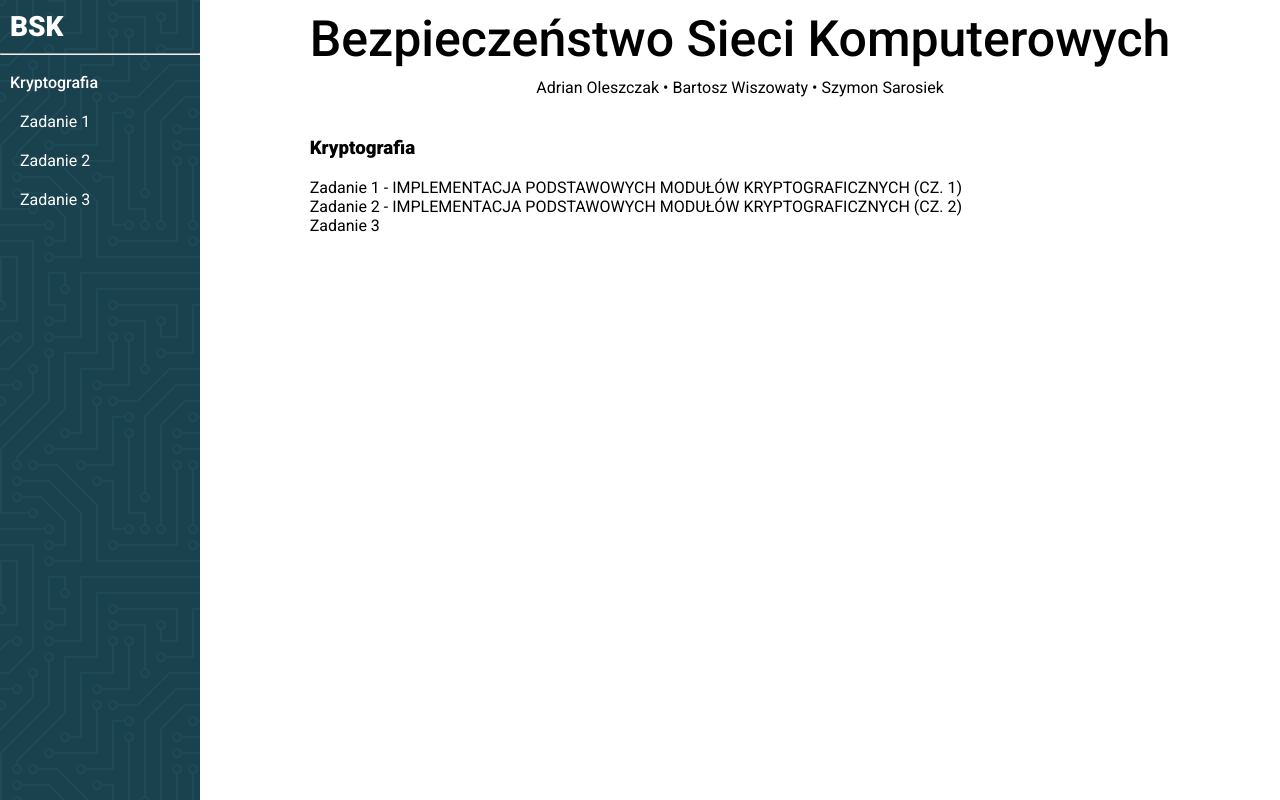
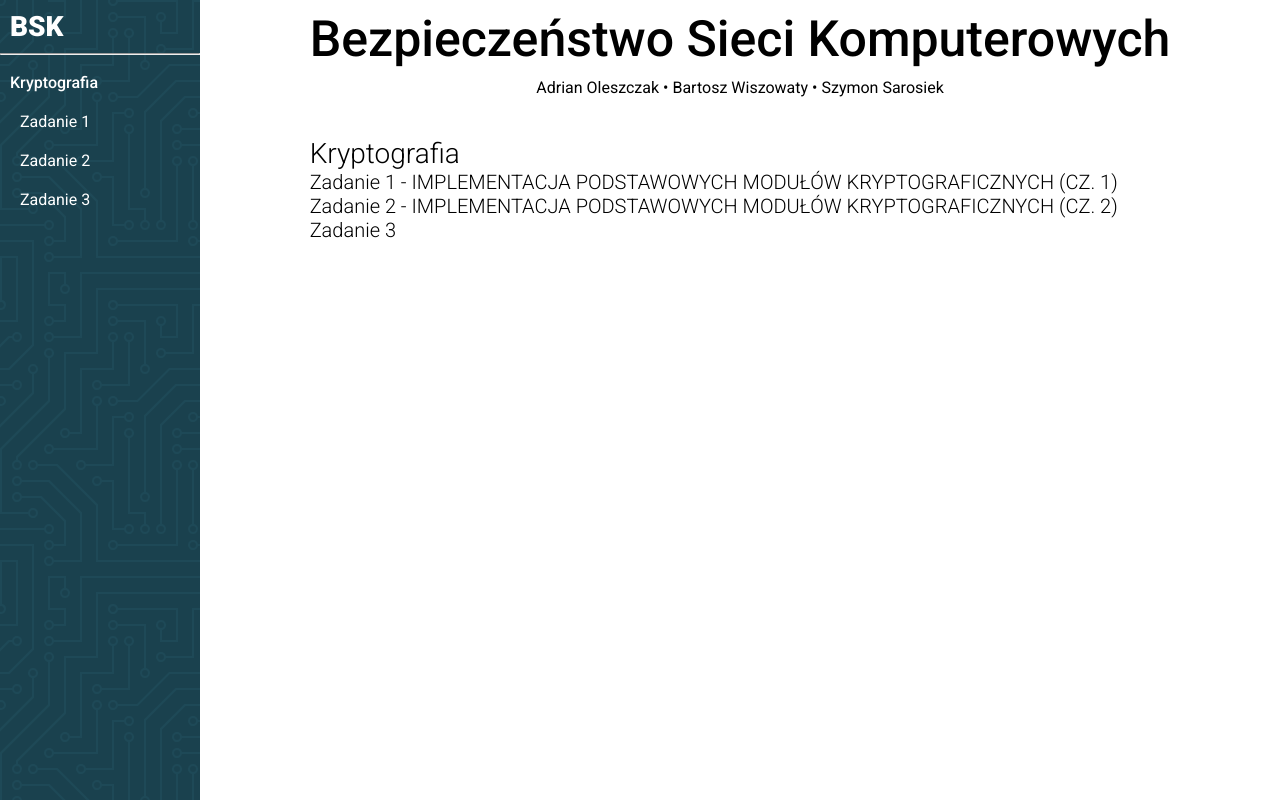
Before and after one commit to bsk-ps/bsk, a React (Create React App) app in the folder ui/bsk/: page / in a window 1280 px wide. Built offline with nearby package versions, Linux system fonts and the light colour scheme.

Commit message:
ui initial

```diff
--- a/ui/bsk/public/index.html
+++ b/ui/bsk/public/index.html
@@ -8,7 +8,7 @@
   <meta name="theme-color" content="#000000" />
   <meta name="description" content="Web site created using create-react-app" />
   <link rel="preconnect" href="https://fonts.gstatic.com">
-  <link href="https://fonts.googleapis.com/css2?family=Roboto:wght@400;500;600;900&display=swap" rel="stylesheet">
+  <link href="https://fonts.googleapis.com/css2?family=Roboto:wght@300;400;500;600;900&display=swap" rel="stylesheet">
 
   <link rel="manifest" href="%PUBLIC_URL%/manifest.json" />
 
--- a/ui/bsk/src/index.css
+++ b/ui/bsk/src/index.css
@@ -7,7 +7,14 @@
 *{
   font-family: 'Roboto', sans-serif;
 }
-
+.display-1{
+  font-weight: 300;
+  font-size: 28px;
+}
+.display-2{
+  font-weight: 300;
+  font-size: 20px;
+}
 code {
   font-family: source-code-pro, Menlo, Monaco, Consolas, 'Courier New',
     monospace;
--- a/ui/bsk/src/pages/home/Home.js
+++ b/ui/bsk/src/pages/home/Home.js
@@ -10,10 +10,10 @@
                         Adrian Oleszczak &bull; Bartosz Wiszowaty &bull; Szymon Sarosiek
                 </div>
                 </div>
-                <h3>Kryptografia</h3>
-                <div>Zadanie 1 - IMPLEMENTACJA PODSTAWOWYCH MODUŁÓW KRYPTOGRAFICZNYCH (CZ. 1)</div>
-                <div>Zadanie 2 - IMPLEMENTACJA PODSTAWOWYCH MODUŁÓW KRYPTOGRAFICZNYCH (CZ. 2)</div>
-                <div>Zadanie 3</div>
+                <div class="display-1">Kryptografia</div>
+                <div class="display-2">Zadanie 1 - IMPLEMENTACJA PODSTAWOWYCH MODUŁÓW KRYPTOGRAFICZNYCH (CZ. 1)</div>
+                <div class="display-2">Zadanie 2 - IMPLEMENTACJA PODSTAWOWYCH MODUŁÓW KRYPTOGRAFICZNYCH (CZ. 2)</div>
+                <div class="display-2">Zadanie 3</div>
             </div>
         </div>
     );
```
